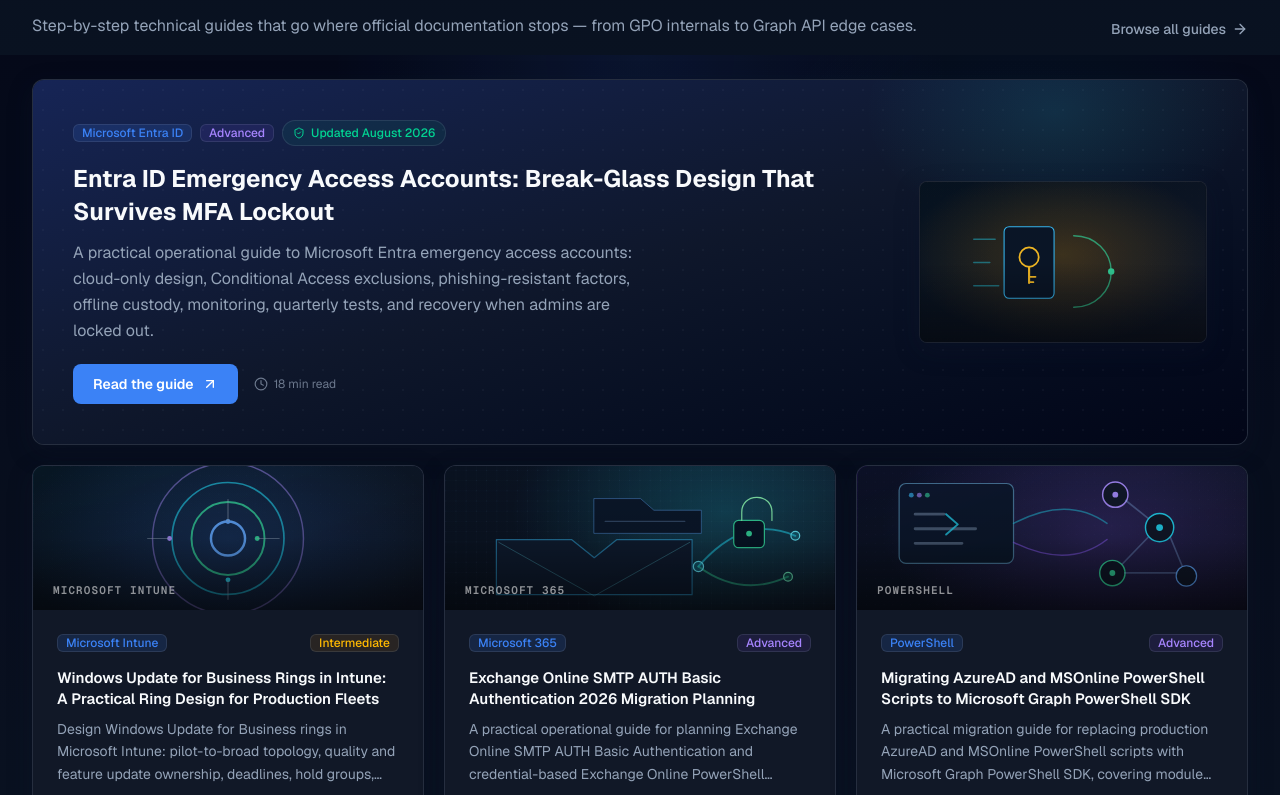
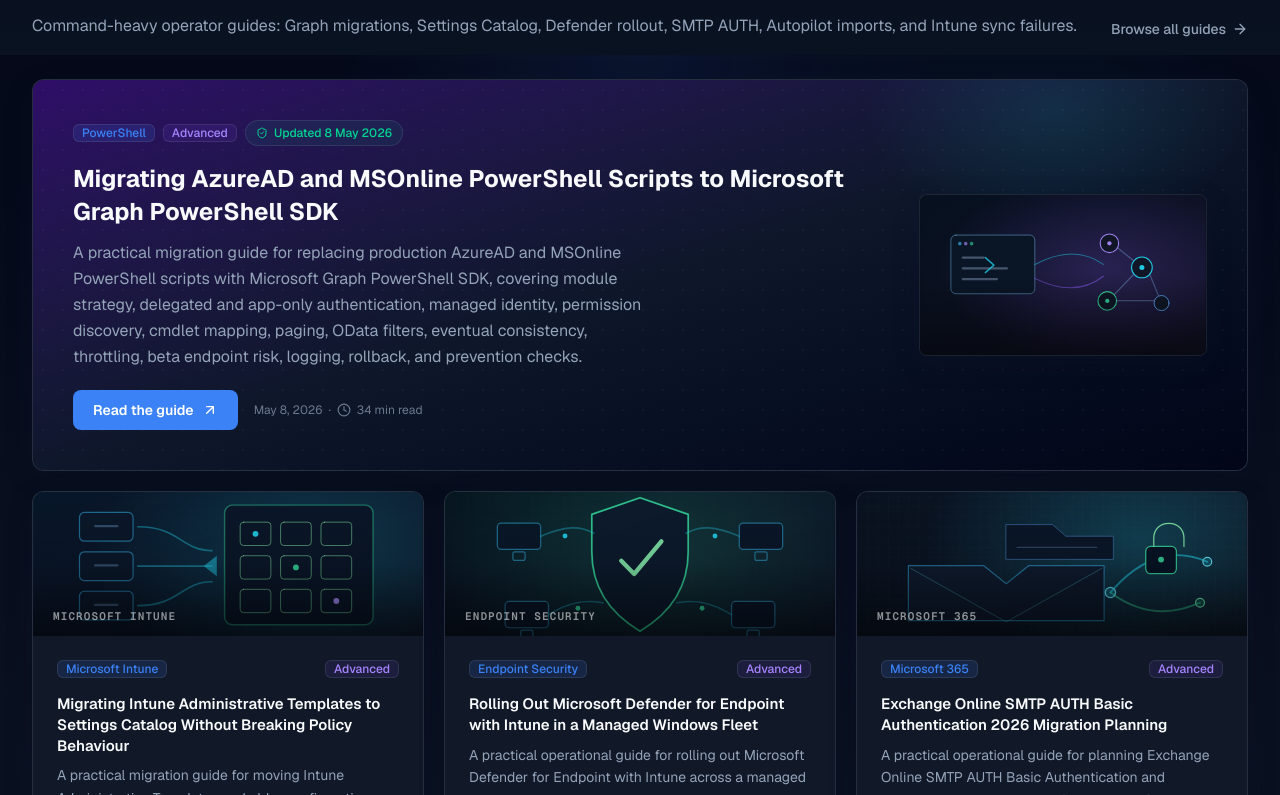
Before and after one commit to Jackoma0209/adminsignal, a Next.js app: page / in a window 1280 px wide. Shown: the part 2345-3140 px from the top of the page. Built offline with nearby package versions, Linux system fonts and the light colour scheme; no server answers.

Commit message:
Feature command-heavy Graph, Settings Catalog, MDE, SMTP AUTH, Autopilot hash, and Intune sync guides on the homepage

```diff
--- a/src/components/sections/FeaturedGuidesSection.tsx
+++ b/src/components/sections/FeaturedGuidesSection.tsx
@@ -5,7 +5,8 @@ import Container from '@/components/layout/Container'
 import SectionHeader from '@/components/ui/SectionHeader'
 import GuideCard from '@/components/cards/GuideCard'
 import Badge from '@/components/ui/Badge'
-import { guides } from '@/data/guides'
+import { guides, type Guide } from '@/data/guides'
+import { troubleshootingArticles } from '@/data/troubleshooting'
 import { isNoindexHref } from '@/lib/noindex'
 
 const categoryGradients: Record<string, string> = {
@@ -17,24 +18,54 @@ const categoryGradients: Record<string, string> = {
   'Microsoft Entra ID': 'from-blue-950 via-slate-900 to-slate-950',
 }
 
+const HOMEPAGE_FEATURED: { kind: 'guide' | 'troubleshooting'; slug: string }[] = [
+  { kind: 'guide', slug: 'azuread-msonline-to-microsoft-graph-powershell-migration' },
+  { kind: 'guide', slug: 'intune-admin-templates-to-settings-catalog-migration' },
+  { kind: 'guide', slug: 'microsoft-defender-for-endpoint-intune-rollout' },
+  { kind: 'guide', slug: 'exchange-online-smtp-auth-basic-auth-2026-migration' },
+  { kind: 'troubleshooting', slug: 'autopilot-device-not-importing-hardware-hash' },
+  { kind: 'troubleshooting', slug: 'intune-device-not-syncing' },
+]
+
+function featuredAsGuide(entry: (typeof HOMEPAGE_FEATURED)[number]): Guide | undefined {
+  if (entry.kind === 'guide') {
+    return guides.find((guide) => guide.slug === entry.slug)
+  }
+  const article = troubleshootingArticles.find((item) => item.slug === entry.slug)
+  if (!article) return undefined
+  return {
+    id: `ts-${article.id}`,
+    title: article.title,
+    slug: article.slug,
+    href: `/troubleshooting/${article.slug}`,
+    category: article.category,
+    excerpt: article.excerpt,
+    date: article.date,
+    publishedAt: article.publishedAt,
+    readTime: article.readTime,
+    difficulty: article.difficulty,
+    authorId: article.authorId,
+  }
+}
+
 export default function FeaturedGuidesSection() {
-  const featured = guides
-    .filter((guide) => {
-      const href = guide.href ?? `/tutorials/${guide.slug}`
-      return guide.isFeatured && !isNoindexHref(href)
-    })
-    .slice(0, 4)
+  const featured = HOMEPAGE_FEATURED.map(featuredAsGuide).filter((guide): guide is Guide => {
+    if (!guide) return false
+    const href = guide.href ?? `/tutorials/${guide.slug}`
+    return !isNoindexHref(href)
+  })
   const hero = featured[0]
-  const rest = featured.slice(1, 4)
+  const rest = featured.slice(1)
 
   if (!hero) return null
 
   const heroGradient = categoryGradients[hero.category] ?? 'from-slate-900 via-slate-900 to-slate-950'
   const heroHref = hero.href ?? `/tutorials/${hero.slug}`
   const updatedLabel = new Intl.DateTimeFormat('en-GB', {
+    day: 'numeric',
     month: 'long',
     year: 'numeric',
-  }).format(new Date(hero.publishedAt))
+  }).format(new Date(`${hero.publishedAt}T00:00:00Z`))
 
   return (
     <section className="border-t border-border bg-surface/20 py-20">
@@ -42,7 +73,7 @@ export default function FeaturedGuidesSection() {
         <SectionHeader
           eyebrow="Featured Guides"
           title="The depth your vendor docs don't cover"
-          description="Step-by-step technical guides that go where official documentation stops — from GPO internals to Graph API edge cases."
+          description="Command-heavy operator guides: Graph migrations, Settings Catalog, Defender rollout, SMTP AUTH, Autopilot imports, and Intune sync failures."
           action={
             <Link
               href="/tutorials"
@@ -102,6 +133,8 @@ export default function FeaturedGuidesSection() {
                     <ArrowUpRight className="h-4 w-4" />
                   </Link>
                   <div className="flex items-center gap-1.5 text-xs text-muted/70">
+                    <time dateTime={hero.publishedAt}>{hero.date}</time>
+                    <span aria-hidden="true">·</span>
                     <Clock className="h-3.5 w-3.5" />
                     <span>{hero.readTime}</span>
                   </div>
```
